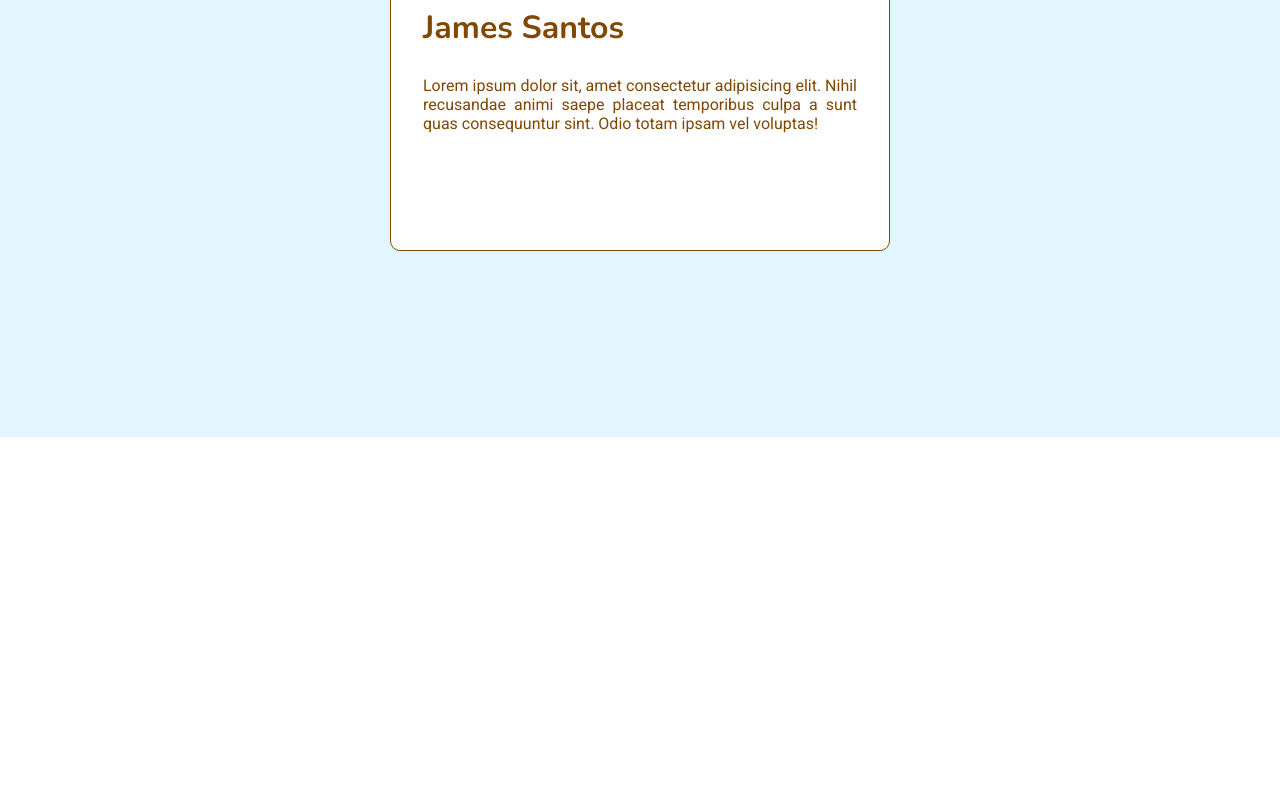
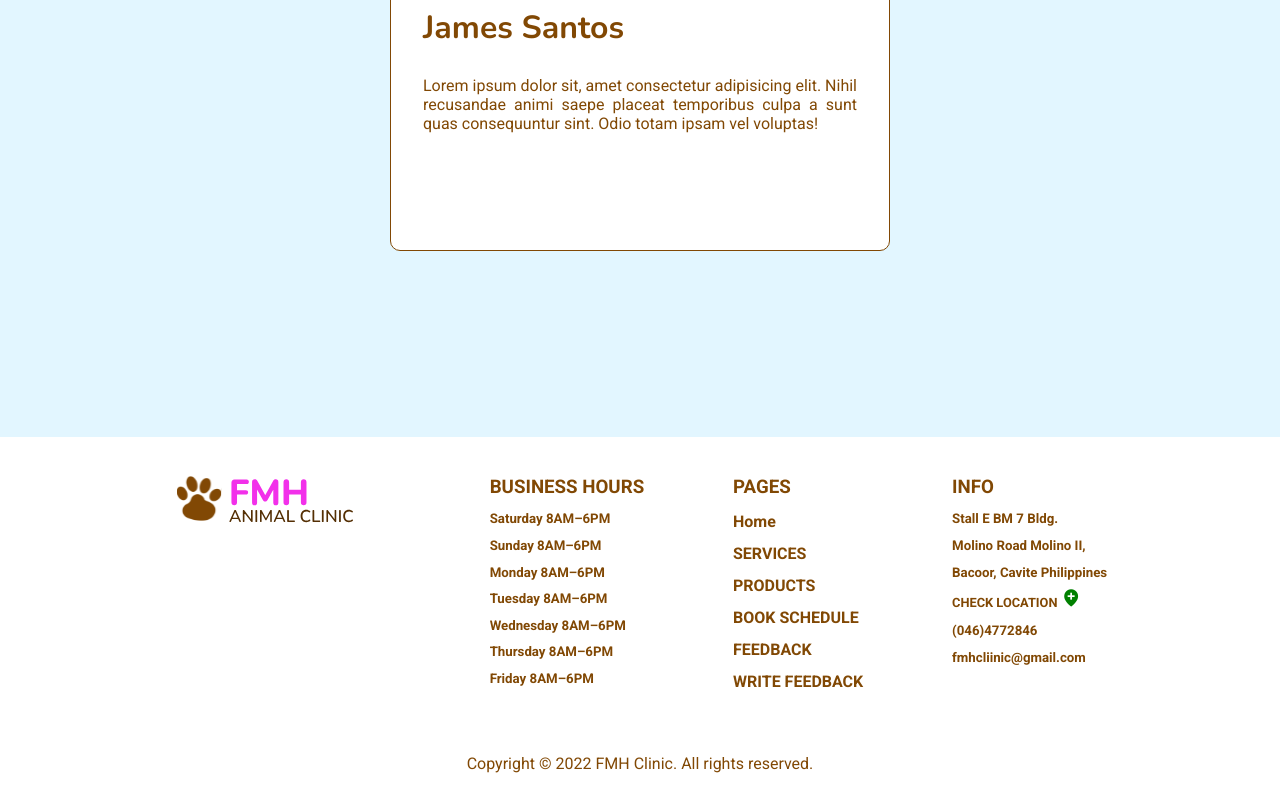
Before and after one commit to EricEchemane/FMH-Animal-Clinic-IMS, a Next.js app: page / in a window 1280 px wide. Shown: the part 3233-4033 px from the top of the page. Before the commit the page ends 3670 px from the top, so only its background shows below. Built offline with nearby package versions, Linux system fonts and the light colour scheme.

Commit message:
Footer Added

```diff
--- /dev/null
+++ b/src/components/Footer/index.tsx
@@ -0,0 +1,123 @@
+import React from 'react'
+import style from './style.module.css'
+import Image from 'next/image'
+import fmhLogo from './assets/Logo.svg'
+import Link from 'next/link'
+
+
+
+export default function Footer() {
+    return (
+        <div className={style.main}>
+            <div className={style.socialLinks}>
+                <div className={style.socialLinksContainer}>
+                    <Image src={fmhLogo} alt="logo" />
+                    <div className={style.businessHours}>
+                        <ul>
+                            <h3>BUSINESS HOURS</h3>
+                            <h5>Saturday 8AM–6PM</h5>
+                            <h5>Sunday 8AM–6PM</h5>
+                            <h5>Monday
+                                8AM–6PM</h5>
+                            <h5>Tuesday
+                                8AM–6PM</h5>
+                            <h5>Wednesday
+                                8AM–6PM</h5>
+                            <h5>Thursday
+                                8AM–6PM</h5>
+                            <h5>Friday
+                                8AM–6PM</h5>
+                        </ul>
+                    </div>
+                    <div className={style.footerLink}>
+                        <ul>
+                            <h3>PAGES</h3>
+                            <li><a href="#">Home</a></li>
+                            <li><a href="#services">SERVICES</a></li>
+                            <li><a href="#products">PRODUCTS</a></li>
+                            <li><a href="#">BOOK SCHEDULE</a></li>
+                            <li><a href="#testimonials">FEEDBACK</a></li>
+                            <li><a href="#testimonials">WRITE FEEDBACK</a></li>
+                        </ul>
+                    </div>
+
+                    <div className={style.infoFmh}>
+                        <ul>
+                            <h3>INFO</h3>
+                            <h5>Stall E BM 7 Bldg.<br></br> Molino Road Molino II,<br></br> Bacoor, Cavite Philippines</h5>
+                            <a href="https://www.google.com/maps/place/FMH+Animal+Clinic/@14.4155944,120.9722367,17z/data=!3m1!4b1!4m5!3m4!1s0x3397d23a999c7881:0x466009b758b0f4f1!8m2!3d14.4155944!4d120.9744254">CHECK LOCATION <i className='bx bxs-location-plus' ></i></a>
+                            <h5>(046)4772846</h5>
+                            <h5>fmhcliinic@gmail.com</h5>
+                        </ul>
+                    </div>
+                </div>
+            </div>
+
+
+
+
+            <div className={style.copyRight}>
+                Copyright © 2022 FMH Clinic. All rights reserved.
+            </div>
+        </div>
+
+
+
+
+
+
+
+
+
+
+
+
+
+
+
+        // <div className={style.mainCon}>
+        //         <Image src={fmhLogo} alt="logo" />
+        //         <div className={style.businessHours}>
+        //             <ul>
+        //                 <h3>BUSINESS HOURS</h3>
+        //                 <h5>Saturday 8AM–6PM</h5>
+        //                 <h5>Sunday 8AM–6PM</h5>
+        //                 <h5>Monday
+        //                     8AM–6PM</h5>
+        //                 <h5>Tuesday
+        //                     8AM–6PM</h5>
+        //                 <h5>Wednesday
+        //                     8AM–6PM</h5>
+        //                 <h5>Thursday
+        //                     8AM–6PM</h5>
+        //                 <h5>Friday
+        //                     8AM–6PM</h5>
+        //             </ul>
+        //         </div>
+        //         <div className={style.footerLink}>
+        //             <ul>
+        //                 <h3>PAGES</h3>
+        //                 <li><a href="#">Home</a></li>
+        //                 <li><a href="#services">SERVICES</a></li>
+        //                 <li><a href="#products">PRODUCTS</a></li>
+        //                 <li><a href="#">BOOK SCHEDULE</a></li>
+        //                 <li><a href="#testimonials">FEEDBACK</a></li>
+        //                 <li><a href="#testimonials">WRITE FEEDBACK</a></li>
+        //             </ul>
+        //         </div>
+
+        //         <div className={style.infoFmh}>
+        //             <ul>
+        //                 <h3>INFO</h3>
+        //                 <h4>Stall E BM 7 Bldg.<br></br> Molino Road Molino II,<br></br> Bacoor, Cavite Philippines</h4>
+        //                 <a href="https://www.google.com/maps/place/FMH+Animal+Clinic/@14.4155944,120.9722367,17z/data=!3m1!4b1!4m5!3m4!1s0x3397d23a999c7881:0x466009b758b0f4f1!8m2!3d14.4155944!4d120.9744254">CHECK LOCATION <i className='bx bxs-location-plus' ></i></a>
+        //                 <h4>(046)4772846</h4>
+        //                 <h4>fmhcliinic@gmail.com</h4>
+        //             </ul>
+        //         </div>
+        //         <div className={style.copyright}>
+        //             <h5>© 2022 FMH Clinic. All rights reserved.</h5>
+        //         </div>
+        //     </div>
+    )
+}
--- /dev/null
+++ b/src/components/Footer/style.module.css
@@ -0,0 +1,89 @@
+.main {
+    width: 100%;
+    height: auto;
+    background: var(--white)
+}
+
+.socialLinks {
+    width: 100%;
+    height: 300;
+    /* background: orange; */
+    display: flex;
+    justify-content: center;
+}
+
+.socialLinksContainer {
+    width: 1080px;
+    height: auto;
+    /* background: blue; */
+    display: flex;
+    flex-direction: row;
+    flex-wrap: wrap;
+    justify-content: space-evenly;
+    padding: 2rem;
+    gap: 3rem;
+}
+
+.copyRight {
+    width: 100%;
+    height: 70px;
+    padding: 1.5rem;
+    text-align: center;
+    color: var(--brown);
+}
+
+.businessHours {
+    /* background: pink; */
+
+    line-height: 2;
+}
+
+.businessHours h3 {
+    color: var(--brown);
+}
+
+.businessHours h5 {
+    color: var(--brown);
+}
+
+/* .footerLink {} */
+
+.footerLink h3 {
+    line-height: 2;
+    color: var(--brown);
+}
+
+.footerLink li {
+    line-height: 2;
+}
+
+.footerLink a {
+    color: var(--brown);
+
+    font-weight: bold;
+}
+
+.infoFmh {
+    /* background: pink; */
+    line-height: 2;
+}
+
+.infoFmh h3 {
+    color: var(--brown);
+}
+
+.infoFmh h5 {
+    color: var(--brown);
+}
+
+.infoFmh a {
+    color: var(--brown);
+    font-size: .8rem;
+    font-family: 'Roboto';
+    font-weight: bold;
+}
+
+.infoFmh a i {
+    font-size: 1.3rem;
+    color: green;
+}
--- a/src/components/Navbar/index.tsx
+++ b/src/components/Navbar/index.tsx
@@ -11,9 +11,9 @@ export default function Navbar() {
   const showRef = useRef<boolean>(false)
 
   const toggleNavbar = () => {
-    if(!navLinkRef.current) return;
+    if (!navLinkRef.current) return;
 
-    if(showRef.current === false) {
+    if (showRef.current === false) {
       navLinkRef.current.style.translate = '0% 0'
       showRef.current = true;
     }
@@ -36,10 +36,10 @@ export default function Navbar() {
         <ul>
           <i onClick={toggleNavbar} className={`bx bx-x ${style.closeIcon}`}></i>
           <li> <a href="#" className={style.navLinkText}>Home</a> </li>
-            <li> <a href="#">Services</a> </li>
-            <li> <a href="#">Products</a> </li>
+          <li> <a href="#services">Services</a> </li>
+          <li> <a href="#products">Products</a> </li>
           <li> <a href="#">Book Schedule</a> </li>
-            <li> <a href="#">Customer Review</a> </li>
+          <li> <a href="#testimonials">Customer Review</a> </li>
         </ul>
       </div>
 
--- a/src/components/Navbar/style.module.css
+++ b/src/components/Navbar/style.module.css
@@ -69,6 +69,7 @@
     top: 0;
     left: 0;
     right: 0;
+    height: 100vh;
     translate: 100% 0;
   }
 
--- a/src/components/Products/index.tsx
+++ b/src/components/Products/index.tsx
@@ -8,7 +8,7 @@ import petMedImg from './assets/PetMedicine.svg'
 
 export default function Products() {
     return (
-        <div className={style.main}>
+        <div className={style.main} id='products'>
             <div className={style.mainWrapper}>
                 <div className={style.wrapper}>
                     <div className={style.titleCon}>
--- a/src/components/Servicess/index.tsx
+++ b/src/components/Servicess/index.tsx
@@ -11,7 +11,7 @@ import therapeuticImg from './assets/Therapeutic.svg'
 
 export default function Service() {
     return (
-        <div className={style.main}>
+        <div className={style.main} id='services'>
             <div className={style.wrapper}>
 
                 <div className={style.titleCon}>
@@ -26,7 +26,7 @@ export default function Service() {
 
                         <div className={style.cards}>
                             <div className={style.cardsTitleCon}>
-                                <Image src={vaccinationImg} alt="logo" width='50'/>
+                                <Image src={vaccinationImg} alt="logo" width='50' />
                                 <h1 className={style.titleVaccine}>Vaccination</h1>
                             </div>
                             <div className={style.cardsParagraph}><p>We’ll keep your pet safe from parvo, distemper, leptospirosis, rabies, corona, kennel cough and more — and send reminders when they’re due for a vaccine.</p></div>
@@ -37,7 +37,7 @@ export default function Service() {
 
                         <div className={style.cards}>
                             <div className={style.cardsTitleCon}>
-                                <Image src={antiRabiesImg} alt="logo" width='50'/>
+                                <Image src={antiRabiesImg} alt="logo" width='50' />
                                 <h1 className={style.titleVaccine}>Anti-Rabbies</h1>
                             </div>
                             <div className={style.cardsParagraph}><p>We’ll keep your pet safe from parvo, distemper, leptospirosis, rabies, corona, kennel cough and more — and send reminders when they’re due for a vaccine.</p></div>
@@ -48,7 +48,7 @@ export default function Service() {
 
                         <div className={style.cards}>
                             <div className={style.cardsTitleCon}>
-                                <Image src={surgicalImg} alt="logo" width='50'/>
+                                <Image src={surgicalImg} alt="logo" width='50' />
                                 <h1 className={style.titleVaccine}>Surgical</h1>
                             </div>
                             <div className={style.cardsParagraph}><p>We’ll keep your pet safe from parvo, distemper, leptospirosis, rabies, corona, kennel cough and more — and send reminders when they’re due for a vaccine.</p></div>
@@ -59,7 +59,7 @@ export default function Service() {
 
                         <div className={style.cards}>
                             <div className={style.cardsTitleCon}>
-                                <Image src={radiologyImg} alt="logo" width='50'/>
+                                <Image src={radiologyImg} alt="logo" width='50' />
                                 <h1 className={style.titleVaccine}>Radiology</h1>
                             </div>
                             <div className={style.cardsParagraph}><p>We’ll keep your pet safe from parvo, distemper, leptospirosis, rabies, corona, kennel cough and more — and send reminders when they’re due for a vaccine.</p></div>
@@ -70,7 +70,7 @@ export default function Service() {
 
                         <div className={style.cards}>
                             <div className={style.cardsTitleCon}>
-                                <Image src={diagnosticImg} alt="logo" width='50'/>
+                                <Image src={diagnosticImg} alt="logo" width='50' />
                                 <h1 className={style.titleVaccine}>Diagnostic</h1>
                             </div>
                             <div className={style.cardsParagraph}><p>We’ll keep your pet safe from parvo, distemper, leptospirosis, rabies, corona, kennel cough and more — and send reminders when they’re due for a vaccine.</p></div>
@@ -81,7 +81,7 @@ export default function Service() {
 
                         <div className={style.cards}>
                             <div className={style.cardsTitleCon}>
-                                <Image src={therapeuticImg} alt="logo" width='50'/>
+                                <Image src={therapeuticImg} alt="logo" width='50' />
                                 <h1 className={style.titleVaccine}>Therapuetic</h1>
                             </div>
                             <div className={style.cardsParagraph}><p>We’ll keep your pet safe from parvo, distemper, leptospirosis, rabies, corona, kennel cough and more — and send reminders when they’re due for a vaccine.</p></div>
--- a/src/components/Testimonials/index.tsx
+++ b/src/components/Testimonials/index.tsx
@@ -6,7 +6,7 @@ import profilePic from './assets/Profilepic.svg'
 
 export default function Testimonials() {
     return (
-        <div className={style.main}>
+        <div className={style.main} id='testimonials'>
             <div className={style.mainWrapper}>
                 <div className={style.testimonialContainer}>
                     <div className={style.titleContainer}>
--- a/src/pages/index.tsx
+++ b/src/pages/index.tsx
@@ -5,7 +5,7 @@ import Navbar from '~/components/Navbar';
 import Service from '~/components/Servicess';
 import Products from '~/components/Products';
 import Testimonials from '~/components/Testimonials';
-
+import Footer from '~/components/Footer';
 
 export default function HomePage() {
   return <>
@@ -14,5 +14,6 @@ export default function HomePage() {
     <Service />
     <Products />
     <Testimonials />
+    <Footer />
   </>
 }
--- a/styles/global.css
+++ b/styles/global.css
@@ -17,7 +17,17 @@
   font-family: 'Nunino', 'Roboto', sans-serif;
 }
 
+html {
+  scroll-behavior: smooth;
+}
 
+li {
+  list-style: none;
+}
+
+a {
+  text-decoration: none;
+}
 
 .bx {
   font-size: 2rem;
```
Also changed, not shown: src/components/Testimonials/style.module.css (+7 -1 lines), src/components/Footer/assets/Logo.svg (added). Lines whose indentation alone changed are shown as unchanged.
